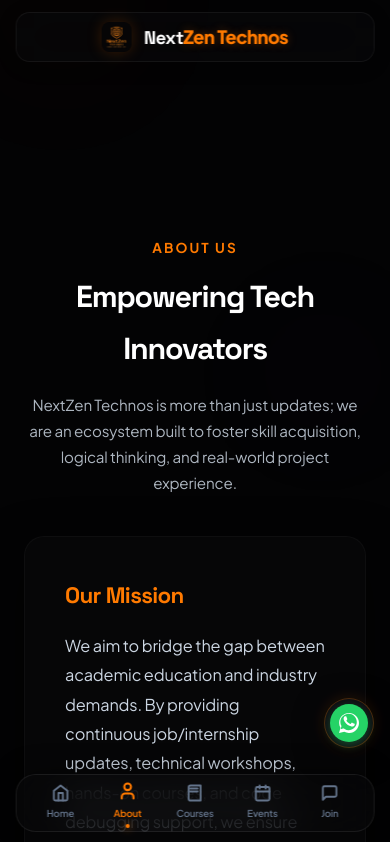
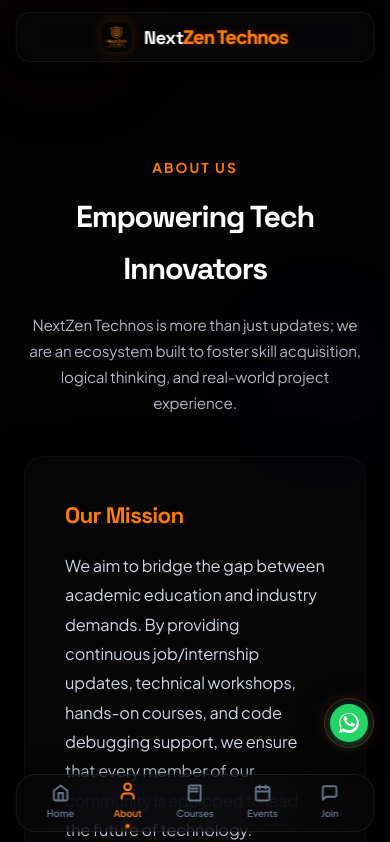
Before and after one commit to nextzentechnos-lang/nextzentechnoswebsite, a React (Vite) app: page /about in a window 390 px wide. Shown: the top 842 px of the page. Built offline with nearby package versions, Linux system fonts and the light colour scheme.

Commit message:
fix(mobile): replace hardcoded 160px paddingTop with responsive clamp() in AboutPage

```diff
--- a/src/pages/AboutPage.jsx
+++ b/src/pages/AboutPage.jsx
@@ -6,7 +6,7 @@ export default function AboutPage() {
   return (
     <div className="about-page-view fade-in-up">
       {/* Page Header Introduction */}
-      <section className="about-intro-section" style={{ paddingBottom: '20px', paddingTop: '160px' }}>
+      <section className="about-intro-section" style={{ paddingBottom: '20px', paddingTop: 'clamp(80px, 10vw, 160px)' }}>
         <div className="container">
           <div className="section-header" style={{ marginBottom: '40px' }}>
             <span className="section-tag">ABOUT US</span>
```
